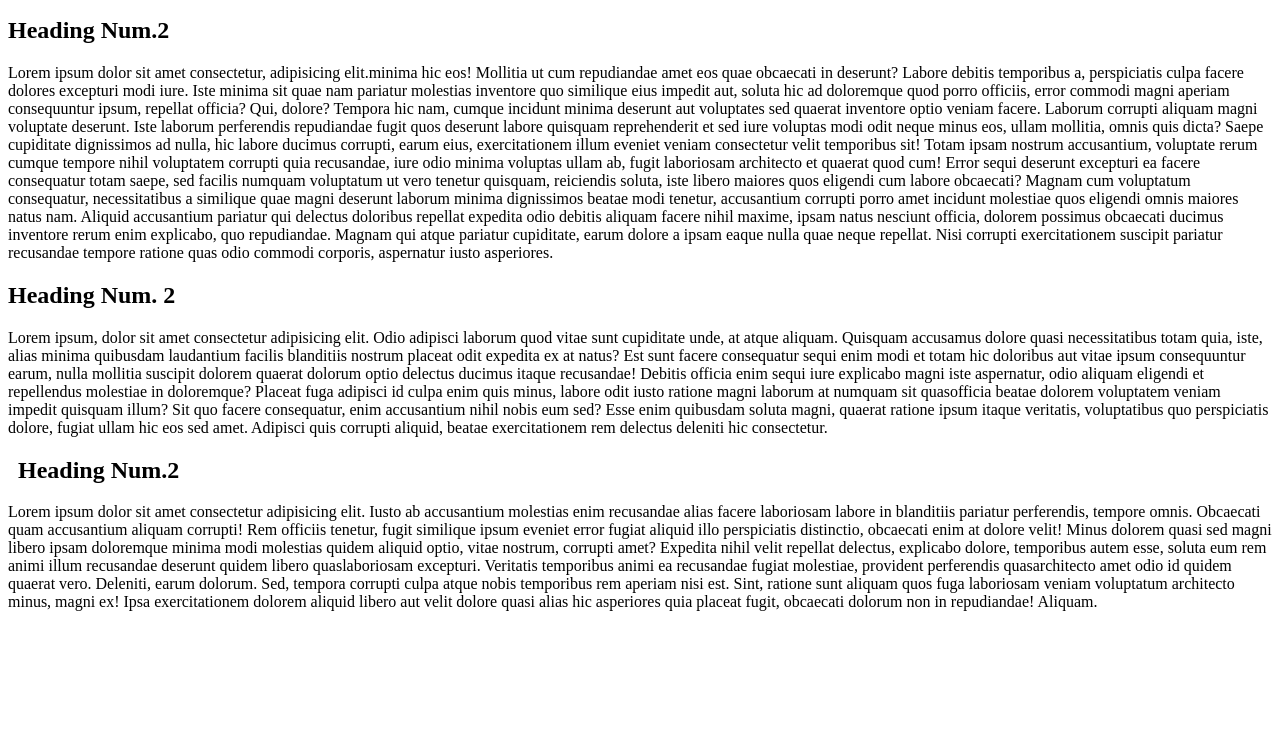
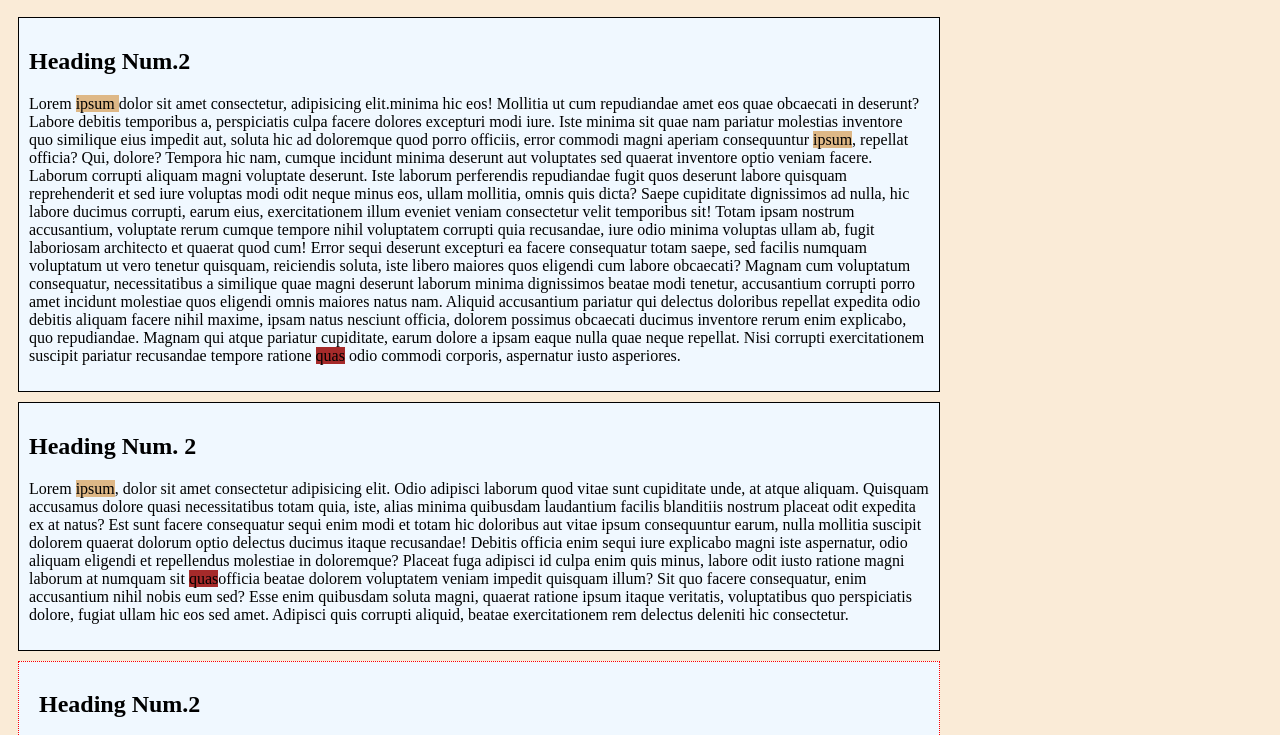
Before and after one commit to abdelrahman-haroun/First, a plain HTML site: page article.html in a window 1280 px wide. Shown: the part 83-818 px from the top of the page. Drawn offline with Linux system fonts and the light colour scheme; the site is published under a folder, as on GitHub Pages, so addresses that start at the root find nothing.

Commit message:
editing in index file 2

```diff
--- a/article.html
+++ b/article.html
@@ -5,7 +5,7 @@
     <meta http-equiv="X-UA-Compatible" content="IE=edge">
     <meta name="viewport" content="width=device-width, initial-scale=1.0">
     <title>article</title>
-    <link rel="stylesheet" href="/article.css">
+    <link rel="stylesheet" href="article.css">
 </head>
 <body>
     <h1 style="padding: 10px;"> CSS Articles - External CSS Sheet!</h1>
--- a/hh.css
+++ /dev/null
@@ -1,3 +0,0 @@
-p{
-    color: brown;
-}
```
Also changed, not shown: image in table.html (+1 -1 lines).
